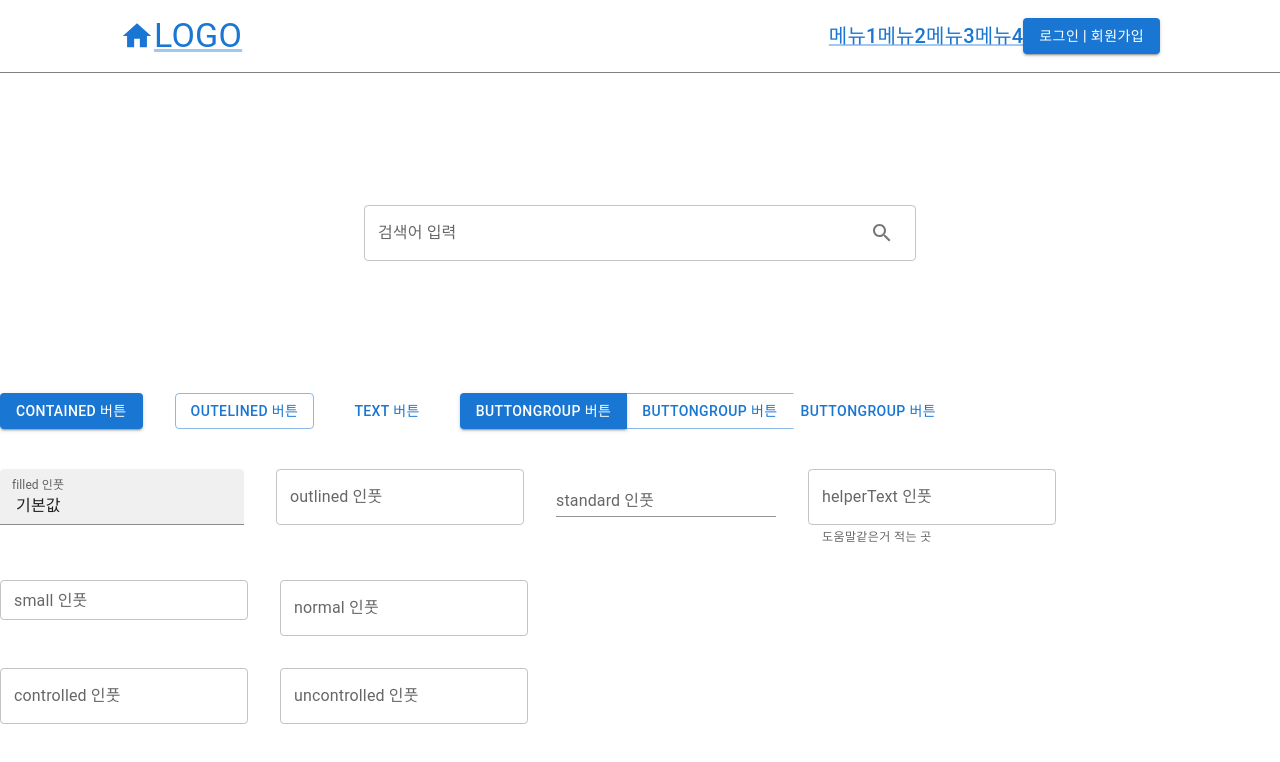
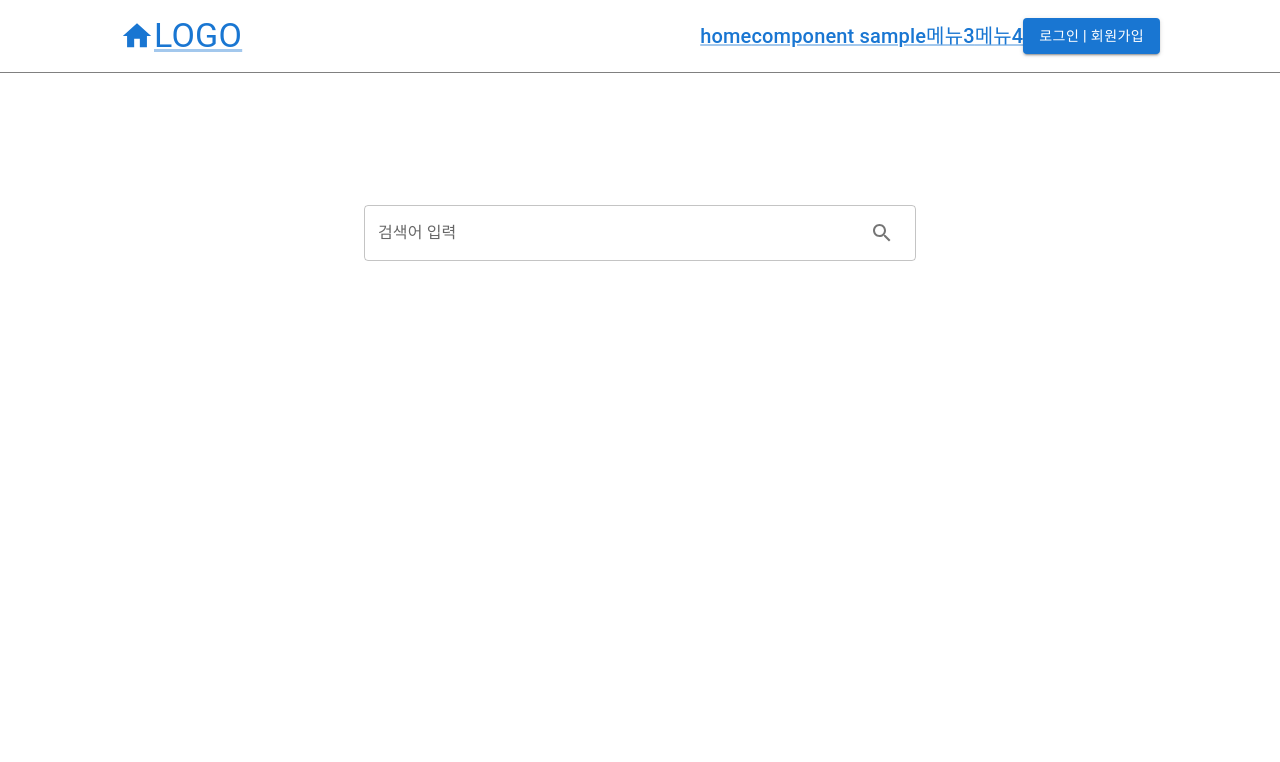
Before and after one commit to moji191019/mhjg-frontend, a React (Create React App) app: page / in a window 1280 px wide. Shown: the top 762 px of the page. Built offline with nearby package versions, Linux system fonts and the light colour scheme.

Commit message:
react-router 추가

```diff
--- a/package.json
+++ b/package.json
@@ -19,6 +19,7 @@
     "react": "^18.2.0",
     "react-dom": "^18.2.0",
     "react-query": "^3.39.1",
+    "react-router-dom": "6",
     "react-scripts": "5.0.1",
     "typescript": "^4.7.4",
     "web-vitals": "^2.1.4"
--- a/src/App.tsx
+++ b/src/App.tsx
@@ -1,12 +1,13 @@
 import React, { useState } from 'react';
-import { Box, ButtonGroup } from '@mui/material';
+import { Routes, Route, BrowserRouter } from 'react-router-dom';
+import { Box, ButtonGroup, Container } from '@mui/material';
 import styles from './App.module.scss';
 import BaseButton from './components/baseComp/BaseButton';
 import BaseInput from './components/baseComp/BaseInput';
 import Header from './header/Header';
 import SearchBox from './search/SearchBox';
 
-const App = () => {
+const ComponentSample = () => {
   const handleButtonClick = (event: React.MouseEvent<HTMLButtonElement>) => {
     console.log('handleButtonClick', event.target);
   };
@@ -14,10 +15,7 @@ const App = () => {
     console.log('handleInputChange', event.target.value);
   };
   return (
-    <div className="App">
-      <Header />
-      <main>
-        <SearchBox></SearchBox>
+    <>
       <section className={styles.buttonSection}>
         <BaseButton text="contained 버튼" variant="contained" onClickHandler={handleButtonClick} />
         <BaseButton text="outelined 버튼" variant="outlined" onClickHandler={handleButtonClick} />
@@ -44,8 +42,22 @@ const App = () => {
           <BaseInput label="uncontrolled 인풋" variant="outlined"></BaseInput>
         </Box>
       </section>
-      </main>
-    </div>
+    </>
+  );
+};
+
+const App = () => {
+  return (
+    <BrowserRouter>
+      <Header />
+      <Container component="main">
+        <Routes>
+          <Route path="/" element={<SearchBox />} />
+          <Route path="home" element={<SearchBox />} />
+          <Route path="sample" element={<ComponentSample />} />
+        </Routes>
+      </Container>
+    </BrowserRouter>
   );
 };
 
--- a/src/header/Header.tsx
+++ b/src/header/Header.tsx
@@ -1,4 +1,5 @@
 import React from 'react';
+import { NavLink as RouterNavLink } from 'react-router-dom';
 import styles from './Header.module.scss';
 import HomeIcon from '@mui/icons-material/Home';
 import Box from '@mui/material/Box';
@@ -18,13 +19,17 @@ const Header = () => {
         borderBottom: '1px solid gray',
       }}
     >
-      <Link variant="h4" sx={{ display: 'flex', alignItems: 'center' }}>
+      <Link component={RouterNavLink} to="/" variant="h4" sx={{ display: 'flex', alignItems: 'center' }}>
         <HomeIcon sx={{ fontSize: 'inherit' }} />
         LOGO
       </Link>
       <Box sx={{ flex: 1, display: 'flex', justifyContent: 'flex-end' }}>
-        <Link variant="h6">메뉴1</Link>
-        <Link variant="h6">메뉴2</Link>
+        <Link variant="h6" component={RouterNavLink} to="/home">
+          home
+        </Link>
+        <Link variant="h6" component={RouterNavLink} to="/sample">
+          component sample
+        </Link>
         <Link variant="h6">메뉴3</Link>
         <Link variant="h6">메뉴4</Link>
       </Box>
```
Also changed, not shown: 1 other file (tests, documents, lock files or other folders). Lines whose indentation alone changed are shown as unchanged.
